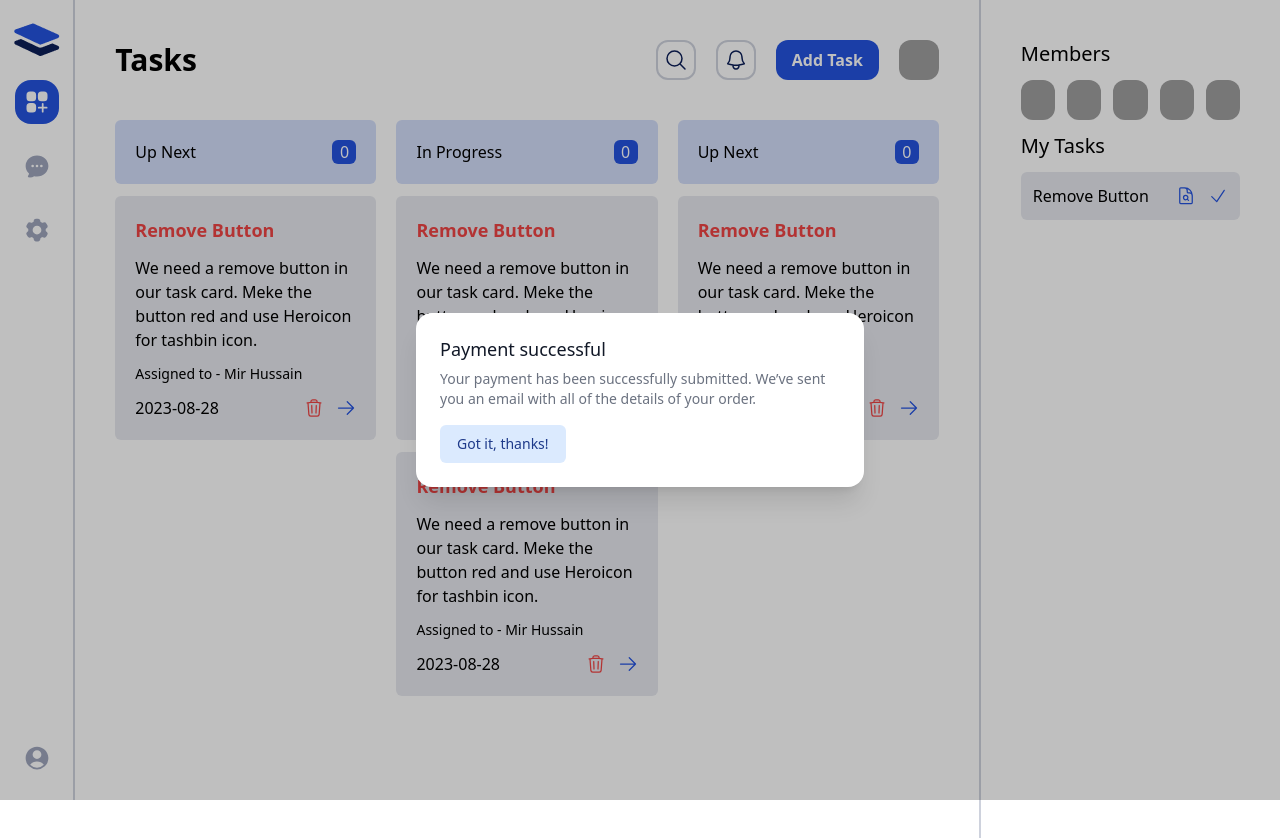
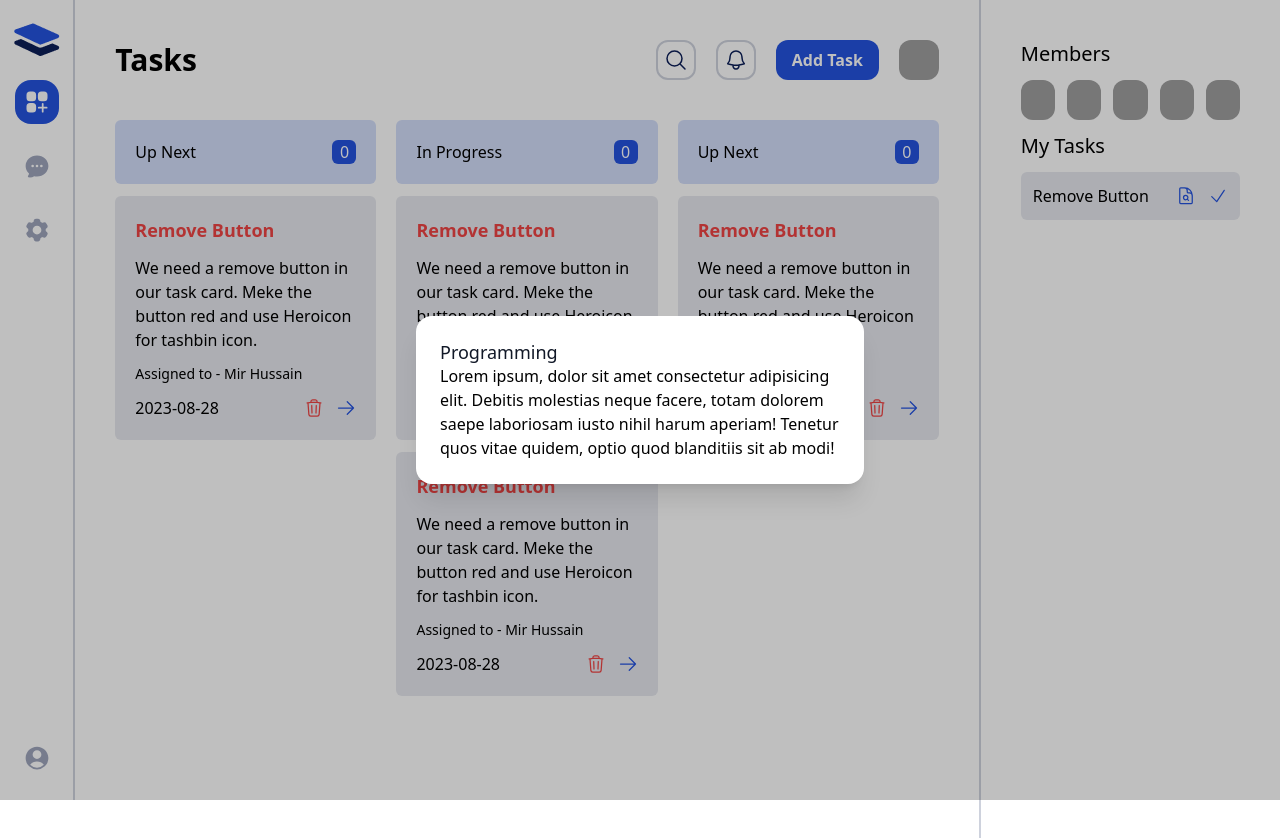
Before and after one commit to mdrakibmia99/task-master-redux, a React (Vite) app: page / in a window 1280 px wide. Both pictures are taken after a click on the button "Add Task". Shown: the top 838 px of the page. Built offline with nearby package versions, Linux system fonts and the light colour scheme; grey boxes are pictures that could not be loaded.

Commit message:
model update

```diff
--- /dev/null
+++ b/src/components/tasks/AddTaskModal.jsx
@@ -0,0 +1,13 @@
+import Modal from "../ui/Modal";
+
+const AddTaskModal = ({isOpen,setIsOpen}) => {
+    return (
+        <Modal  isOpen={isOpen} setIsOpen={setIsOpen} title={"Programming"}>
+
+         <p>Lorem ipsum, dolor sit amet consectetur adipisicing elit. Debitis molestias neque facere, totam dolorem saepe laboriosam iusto nihil harum aperiam! Tenetur quos vitae quidem, optio quod blanditiis sit ab modi!</p>
+
+        </Modal>
+    );
+};
+
+export default AddTaskModal;
--- a/src/components/ui/Modal.jsx
+++ b/src/components/ui/Modal.jsx
@@ -1,7 +1,7 @@
 import { Dialog, Transition } from '@headlessui/react'
 import { Fragment } from 'react'
 
-export default function Modal({isOpen,setIsOpen}) {
+export default function Modal({isOpen,setIsOpen,title,children}) {
 
 
     function closeModal() {
@@ -41,24 +41,10 @@ export default function Modal({isOpen,setIsOpen}) {
                                         as="h3"
                                         className="text-lg font-medium leading-6 text-gray-900"
                                     >
-                                        Payment successful
+                                        {title}
                                     </Dialog.Title>
-                                    <div className="mt-2">
-                                        <p className="text-sm text-gray-500">
-                                            Your payment has been successfully submitted. We’ve sent
-                                            you an email with all of the details of your order.
-                                        </p>
-                                    </div>
+                                    {children}
 
-                                    <div className="mt-4">
-                                        <button
-                                            type="button"
-                                            className="inline-flex justify-center rounded-md border border-transparent bg-blue-100 px-4 py-2 text-sm font-medium text-blue-900 hover:bg-blue-200 focus:outline-none focus-visible:ring-2 focus-visible:ring-blue-500 focus-visible:ring-offset-2"
-                                            onClick={closeModal}
-                                        >
-                                            Got it, thanks!
-                                        </button>
-                                    </div>
                                 </Dialog.Panel>
                             </Transition.Child>
                         </div>
--- a/src/pages/Tasks.jsx
+++ b/src/pages/Tasks.jsx
@@ -1,11 +1,11 @@
 import { BellIcon, MagnifyingGlassIcon } from '@heroicons/react/24/outline';
 import MyTasks from '../components/tasks/MyTasks';
 import TaskCard from '../components/tasks/TaskCard';
-import Modal from '../components/ui/Modal';
 import { useState } from 'react';
+import AddTaskModal from '../components/tasks/AddTaskModal';
 
 const Tasks = () => {
-  const [isOpen,setIsOpen]=useState(false)
+  const [isOpen, setIsOpen] = useState(false)
   return (
     <div className="h-screen grid grid-cols-12">
       <div className="col-span-9 px-10 pt-10">
@@ -20,8 +20,8 @@ const Tasks = () => {
             <button className="border-2 border-secondary/20 hover:border-primary hover:bg-primary rounded-xl h-10 w-10 grid place-content-center text-secondary hover:text-white transition-all">
               <BellIcon className="h-6 w-6" />
             </button>
-            <button onClick={()=>setIsOpen(!isOpen)} className="btn btn-primary">Add Task</button>
-            <Modal  isOpen={isOpen} setIsOpen={setIsOpen}/>
+            <button onClick={() => setIsOpen(!isOpen)} className="btn btn-primary">Add Task</button>
+            <AddTaskModal isOpen={isOpen} setIsOpen={setIsOpen} />
             <div className="h-10 w-10 rounded-xl overflow-hidden">
               <img
                 src="https://images.unsplash.com/photo-1528892952291-009c663ce843?ixlib=rb-4.0.3&ixid=M3wxMjA3fDB8MHxwaG90by1wYWdlfHx8fGVufDB8fHx8fA%3D%3D&auto=format&fit=crop&w=644&q=80"
```
